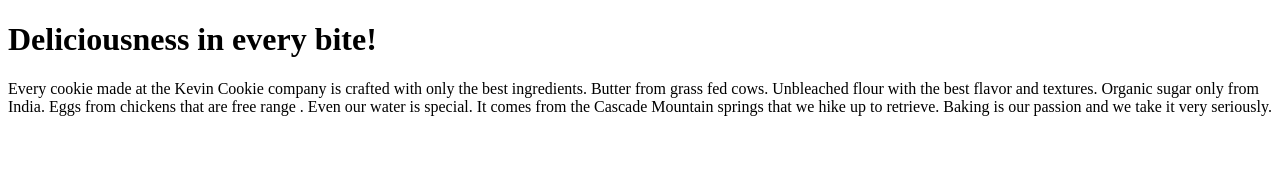
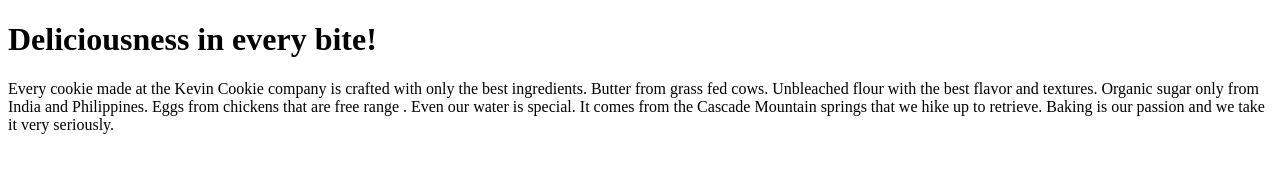
Before and after one commit to Quantum-VSEPR/xCookieCompany.com, a plain HTML site: page index.htm in a window 1280 px wide. Drawn offline with Linux system fonts and the light colour scheme.

Commit message:
Update index.htm

```diff
--- a/index.htm
+++ b/index.htm
@@ -5,7 +5,7 @@
     <p>
       Every cookie made at the Kevin Cookie company is crafted with only the
       best ingredients. Butter from grass fed cows. Unbleached flour with the
-      best flavor and textures. Organic sugar only from India. Eggs from
+      best flavor and textures. Organic sugar only from India and Philippines. Eggs from
       chickens that are free range . Even our water is special. It comes from
       the Cascade Mountain springs that we hike up to retrieve. Baking is our
       passion and we take it very seriously.
```
